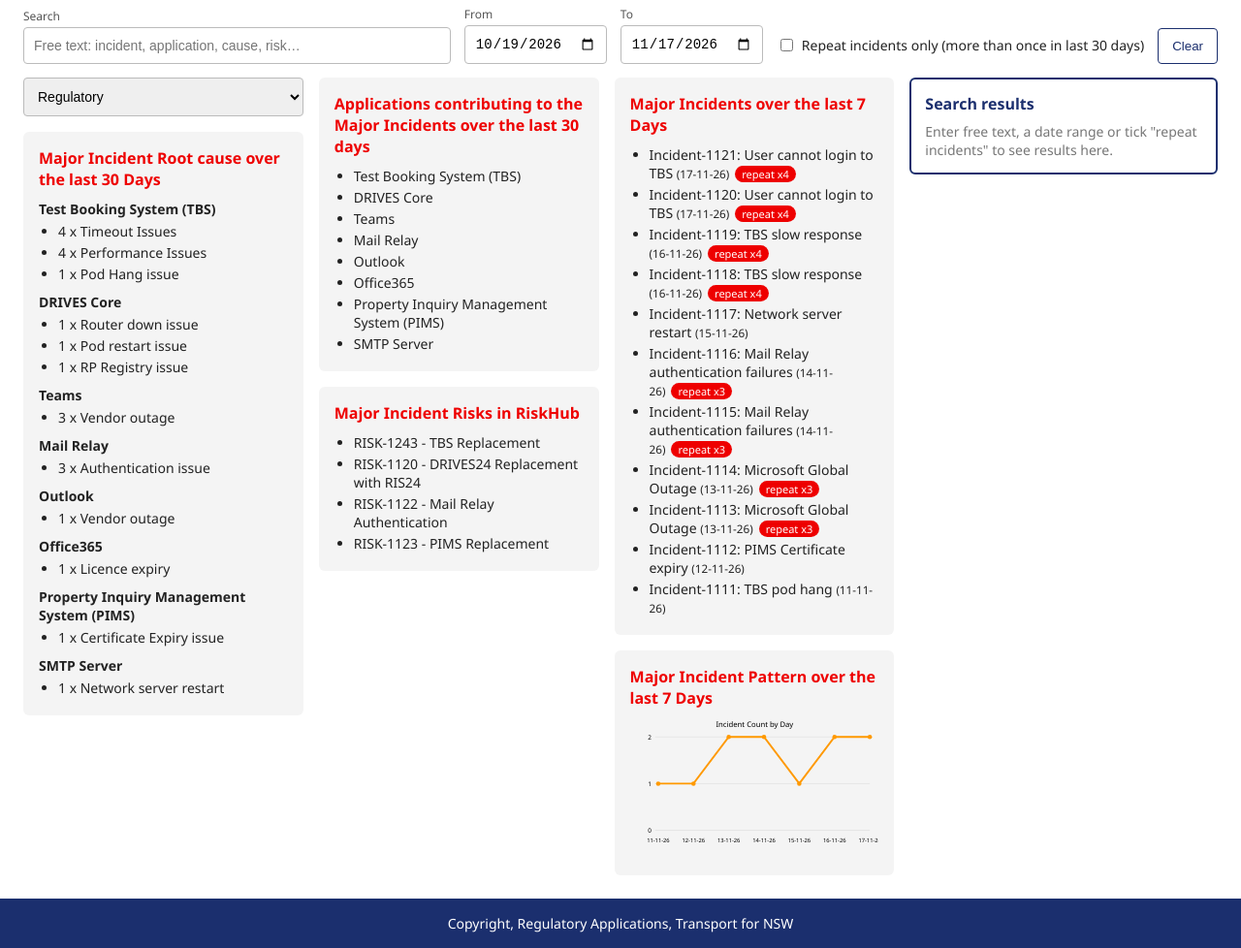
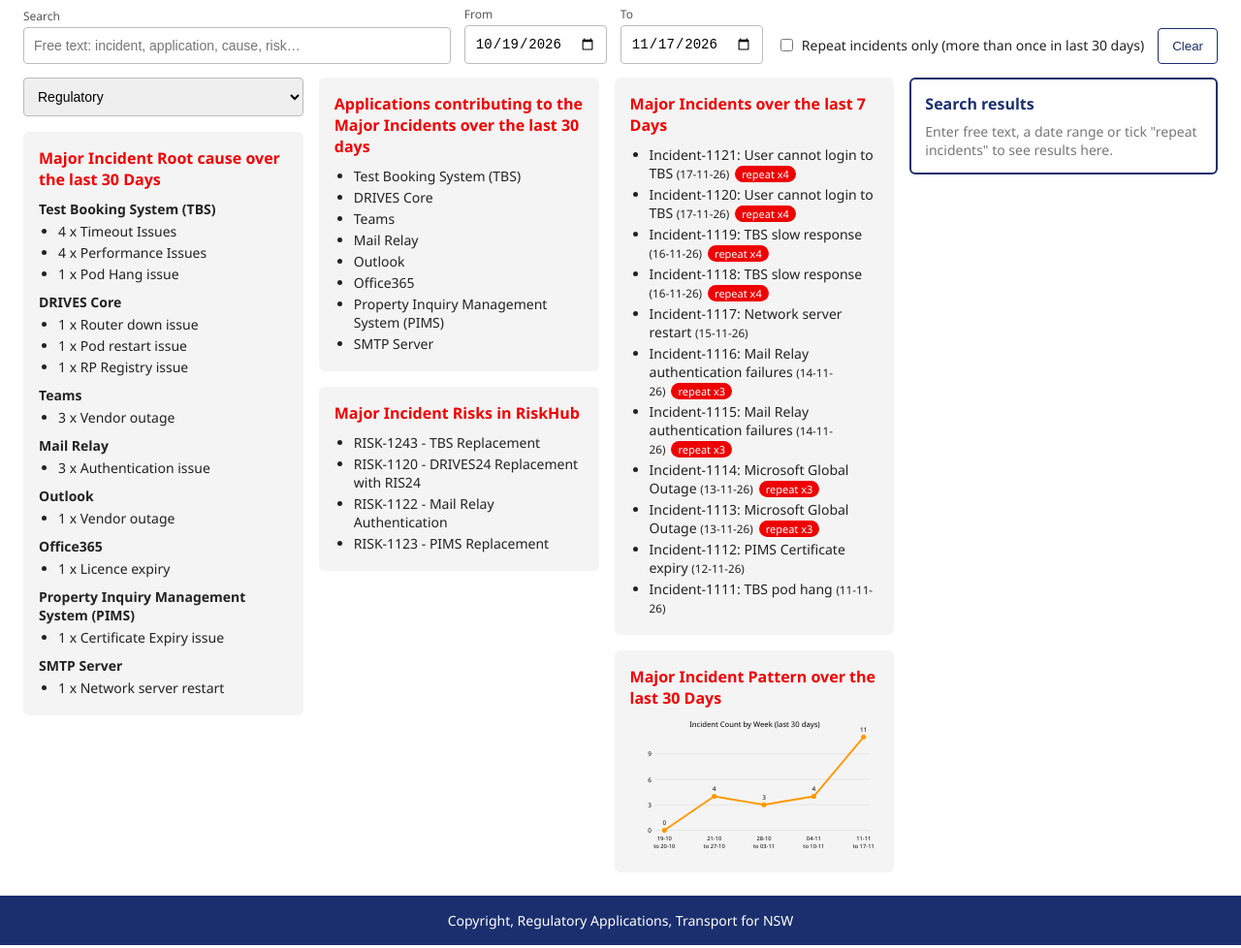
Before and after one commit to marquee-IT-visionary/power-bi, a plain HTML site: page index.html in a window 1280 px wide. Shown: the part 92-1070 px from the top of the page at 97% size. Drawn offline with Linux system fonts and the light colour scheme.

Commit message:
Weekly incident pattern chart over last 30 days
Co-authored-by: Copilot App <223556219+Copilot@users.noreply.github.com>

```diff
--- a/index.html
+++ b/index.html
@@ -42,7 +42,7 @@ select{width:100%;padding:10px;font-size:14px;border:1px solid #bbb;border-radiu
 <div class="col"><div class="card"><h2>Applications contributing to the Major Incidents over the last 30 days</h2><ul id="apps"></ul></div>
 <div class="card"><h2>Major Incident Risks in RiskHub</h2><ul id="risks"></ul></div></div>
 <div class="col"><div class="card"><h2>Major Incidents over the last 7 Days</h2><ul id="inc"></ul></div>
-<div class="card"><h2>Major Incident Pattern over the last 7 Days</h2><svg id="ch" viewBox="0 0 400 220" width="100%"></svg></div></div>
+<div class="card"><h2>Major Incident Pattern over the last 30 Days</h2><svg id="ch" viewBox="0 0 400 215" width="100%"></svg></div></div>
 <aside><h2>Search results</h2><div id="rsum" class="none"></div><ul id="res"></ul></aside>
 </main>
 <footer>Copyright, Regulatory Applications, Transport for NSW</footer>
@@ -102,18 +102,16 @@ const $=id=>document.getElementById(id);
 const esc=s=>s.replace(/[&<>]/g,c=>({'&':'&amp;','<':'&lt;','>':'&gt;'}[c]));
 const ul=a=>a.length?a.map(t=>`<li>${t}</li>`).join(''):'<span class="none">No matching items</span>';
 $('reg').innerHTML=Object.keys(DATA).map(k=>`<option>${esc(k)}</option>`).join('');
-function chart(items,from,to){
- const days=[];for(let d=new Date(from);d<=to;d=addDays(d,1))days.push(new Date(d));
- const v=days.map(d=>items.filter(i=>iso(i.date)===iso(d)).length);
- const max=Math.max(2,...v),W=340,x=i=>45+(days.length>1?i*W/(days.length-1):W/2),y=n=>180-n*(150/max);
- let s='<text x="200" y="14" text-anchor="middle" font-size="12">Incident Count by Day</text>';
- for(let g=0;g<=max;g+=Math.ceil(max/4))s+=`<line x1="40" x2="385" y1="${y(g)}" y2="${y(g)}" stroke="#ddd"/><text x="34" y="${y(g)+4}" text-anchor="end" font-size="10">${g}</text>`;
- const step=Math.ceil(days.length/7);
- days.forEach((d,i)=>{if(i%step===0)s+=`<text x="${x(i)}" y="200" text-anchor="middle" font-size="9">${fmt(d)}</text>`});
+function chart(items){
+ const wk=[];for(let i=4;i>=0;i--){const end=addDays(TODAY,-7*i),start=addDays(end,-6);wk.push({start:i===4?addDays(TODAY,-29):start,end})}
+ const v=wk.map(w=>items.filter(i=>i.date>=w.start&&i.date<=w.end).length);
+ const max=Math.max(4,...v),W=320,x=i=>55+i*W/(wk.length-1),y=n=>180-n*(150/max);
+ let s='<text x="200" y="14" text-anchor="middle" font-size="12">Incident Count by Week (last 30 days)</text>';
+ const gs=Math.ceil(max/5);for(let g=0;g<=max;g+=gs)s+=`<line x1="40" x2="385" y1="${y(g)}" y2="${y(g)}" stroke="#ddd"/><text x="34" y="${y(g)+4}" text-anchor="end" font-size="10">${g}</text>`;
+ wk.forEach((w,i)=>s+=`<text x="${x(i)}" y="196" text-anchor="middle" font-size="9">${fmt(w.start).slice(0,5)}</text><text x="${x(i)}" y="208" text-anchor="middle" font-size="9">to ${fmt(w.end).slice(0,5)}</text>`);
  s+=`<polyline fill="none" stroke="#f90" stroke-width="3" points="${v.map((c,i)=>x(i)+','+y(c)).join(' ')}"/>`;
- v.forEach((c,i)=>s+=`<circle cx="${x(i)}" cy="${y(c)}" r="3.5" fill="#f90"><title>${fmt(days[i])}: ${c}</title></circle>`);
- $('ch').innerHTML=s}
-function render(){
+ v.forEach((c,i)=>s+=`<circle cx="${x(i)}" cy="${y(c)}" r="4" fill="#f90"><title>${fmt(wk[i].start)} to ${fmt(wk[i].end)}: ${c}</title></circle><text x="${x(i)}" y="${y(c)-8}" text-anchor="middle" font-size="10">${c}</text>`);
+ $('ch').innerHTML=s}function render(){
  const k=$('reg').value;$('title').textContent=k+' Applications Major Incident Dashboard';
  const from=$('from').value?new Date($('from').value+'T00:00'):addDays(TODAY,-29);
  const to=$('to').value?new Date($('to').value+'T00:00'):TODAY;
@@ -129,7 +127,7 @@ function render(){
  $('risks').innerHTML=ul([...new Set(last30.map(i=>i.risk).filter(Boolean))].map(esc));
  const l7=last30.filter(i=>i.date>=addDays(TODAY,-6));
  $('inc').innerHTML=ul([...l7].reverse().map(row));
- chart(l7,addDays(TODAY,-6),TODAY);
+ chart(last30);
  // search results side panel
  const active=q||$('rep').checked||$('from').value!==iso(addDays(TODAY,-29))||$('to').value!==iso(TODAY);
  if(!active){$('rsum').textContent='Enter free text, a date range or tick "repeat incidents" to see results here.';$('res').innerHTML='';return}
```
Also changed, not shown: operations-dashboard/index.html (+11 -13 lines).
